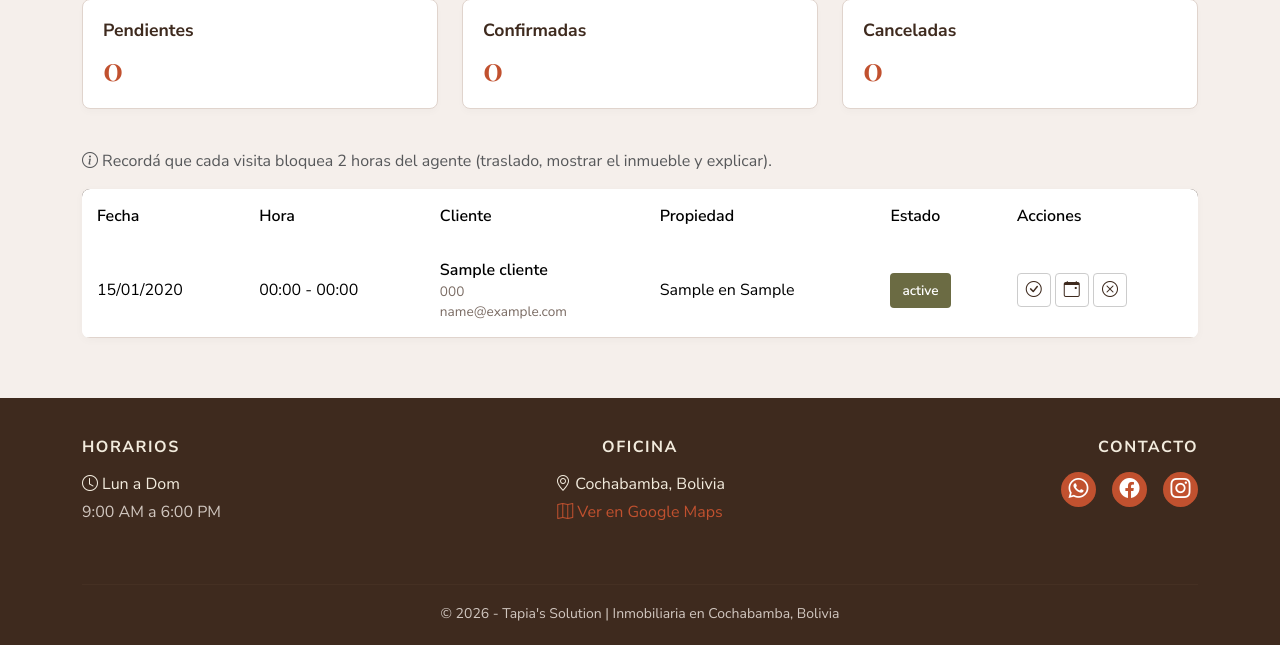
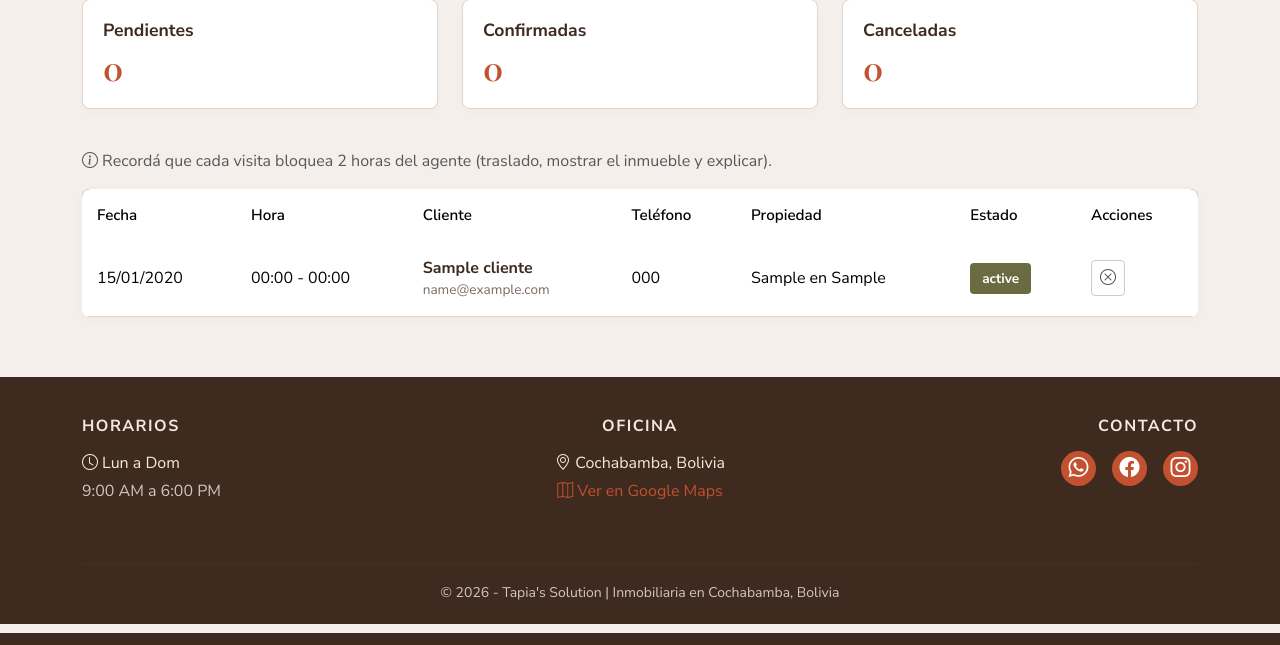
Before and after one commit to Kirito-creador/tapias_solution, a PHP site: page /citas_agente.php in a window 1280 px wide. Shown: the part 167-812 px from the top of the page. Run offline with PHP 8.4, Linux system fonts and the light colour scheme; the visitor is signed in with stand-in values (Sample User, id 1); tables that the repository leaves empty or names only in its code hold one stand-in row (values such as "Sample post").

Commit message:
Se corrigio agendar_cita, y citas_agente

```diff
--- a/citas_agente.php
+++ b/citas_agente.php
@@ -9,11 +9,11 @@ if (!isset($_SESSION['rol']) || $_SESSION['rol'] != 'Agente') {
 
 $id_agente = $_SESSION['id_usuario'];
 
-// Consultar citas del agente con los datos del cliente y propiedad
+// Consultar citas del agente (unificando los datos)
 $sql = "SELECT c.id_cita, c.fecha_cita, c.hora_inicio, c.hora_fin,
                cli.nombre_completo AS cliente_nombre, cli.telefono AS cliente_telefono, cli.email AS cliente_email,
                p.tipo AS prop_tipo, p.zona AS prop_zona,
-               ec.nombre_estado AS estado_actual
+               ec.nombre_estado AS estado_actual, c.id_estado_cita
         FROM cita c
         INNER JOIN cliente cli ON c.id_cliente = cli.id_cliente
         INNER JOIN propiedad p ON c.id_propiedad = p.id_propiedad
@@ -23,13 +23,12 @@ $sql = "SELECT c.id_cita, c.fecha_cita, c.hora_inicio, c.hora_fin,
 
 $resultado = mysqli_query($conexion, $sql);
 
-// Contadores para las tarjetas
+// Contadores para las tarjetas superiores
 $pendientes = 0;
 $confirmadas = 0;
 $canceladas = 0;
+$citas = [];
 
-// Guardamos los datos en un array para no tener que consultar dos veces
-$citas = [];
 while ($fila = mysqli_fetch_assoc($resultado)) {
     $citas[] = $fila;
     $estado = strtolower($fila['estado_actual']);
@@ -59,34 +58,35 @@ while ($fila = mysqli_fetch_assoc($resultado)) {
         h1, h2, h3 { font-family: 'Playfair Display', serif; font-weight: 600; }
 
         .card-stat {
-            background-color: #ffffff;
-            border: 1px solid #E0D4CD;
-            border-radius: 8px;
-            padding: 20px;
-            box-shadow: 0 4px 6px rgba(0,0,0,0.02);
+            background-color: #ffffff; border: 1px solid #E0D4CD; border-radius: 8px;
+            padding: 20px; box-shadow: 0 4px 6px rgba(0,0,0,0.02);
         }
         .card-stat h5 { font-weight: 700; color: #3E2A1E; font-size: 1.1rem; }
-        .card-stat h2 { font-family: 'Playfair Display', serif; font-size: 2rem; margin: 0; }
-        .text-pendiente { color: #C1512F; }
-        .text-confirmada { color: #C1512F; }
-        .text-cancelada { color: #C1512F; }
+        .card-stat h2 { font-family: 'Playfair Display', serif; font-size: 2rem; margin: 0; color: #C1512F; }
 
         .table-container { background-color: white; border-radius: 8px; overflow: hidden; box-shadow: 0 2px 10px rgba(0,0,0,0.03); }
         .table-custom thead { background-color: #3E2A1E; color: white; }
-        .table-custom thead th { font-weight: 600; padding: 15px; border: none; }
+        .table-custom thead th { font-weight: 600; padding: 15px; border: none; font-size: 0.95rem; }
         .table-custom tbody td { padding: 15px; vertical-align: middle; border-bottom: 1px solid #E0D4CD; }
 
-        .cliente-info { font-weight: 600; }
+        .cliente-info { font-weight: 700; color: #3E2A1E; }
         .cliente-sub { font-size: 0.85rem; color: #7A6B63; }
 
-        .badge-estado { padding: 8px 12px; border-radius: 4px; font-size: 0.85rem; font-weight: 600; color: white; }
-        .bg-pendiente { background-color: #6B6B43; }
-        .bg-confirmada { background-color: #C1512F; }
-        .bg-completada { background-color: #6B6B43; }
-        .bg-cancelada { background-color: #555555; }
+        .badge-estado { padding: 6px 12px; border-radius: 4px; font-size: 0.85rem; font-weight: 700; color: white; }
+        .bg-pendiente { background-color: #6B6B43; } /* Verde Oliva */
+        .bg-confirmada { background-color: #C1512F; } /* Terracota */
+        .bg-completada { background-color: #6B6B43; } /* Verde Oliva */
+        .bg-cancelada { background-color: #555555; } /* Gris */
 
-        .btn-accion { background-color: transparent; border: 1px solid #ccc; border-radius: 4px; padding: 4px 8px; color: #3E2A1E; transition: 0.3s; }
-        .btn-accion:hover { background-color: #f0f0f0; }
+        /* Botones de acción cuadrados */
+        .btn-accion {
+            background-color: transparent; border: 1px solid #ccc; border-radius: 4px;
+            padding: 5px 8px; color: #555; transition: 0.3s; display: inline-flex;
+            align-items: center; justify-content: center; text-decoration: none;
+        }
+        .btn-accion:hover { background-color: #f0f0f0; color: #3E2A1E; border-color: #999; }
+        .btn-accion.confirmar:hover { color: #C1512F; border-color: #C1512F; }
+        .btn-accion.cancelar:hover { color: #dc3545; border-color: #dc3545; }
     </style>
 </head>
 <body>
@@ -142,6 +142,7 @@ while ($fila = mysqli_fetch_assoc($resultado)) {
                         <th>Fecha</th>
                         <th>Hora</th>
                         <th>Cliente</th>
+                        <th>Teléfono</th>
                         <th>Propiedad</th>
                         <th>Estado</th>
                         <th>Acciones</th>
@@ -155,9 +156,9 @@ while ($fila = mysqli_fetch_assoc($resultado)) {
                                 <td><?= date('H:i', strtotime($cita['hora_inicio'])) ?> - <?= date('H:i', strtotime($cita['hora_fin'])) ?></td>
                                 <td>
                                     <div class="cliente-info"><?= htmlspecialchars($cita['cliente_nombre']) ?></div>
-                                    <div class="cliente-sub"><?= htmlspecialchars($cita['cliente_telefono']) ?></div>
                                     <div class="cliente-sub"><?= htmlspecialchars($cita['cliente_email']) ?></div>
                                 </td>
+                                <td><?= htmlspecialchars($cita['cliente_telefono']) ?></td>
                                 <td><?= htmlspecialchars($cita['prop_tipo']) ?> en <?= htmlspecialchars($cita['prop_zona']) ?></td>
                                 <td>
                                     <?php
@@ -170,16 +171,24 @@ while ($fila = mysqli_fetch_assoc($resultado)) {
                                     <span class="badge-estado <?= $clase ?>"><?= htmlspecialchars($cita['estado_actual']) ?></span>
                                 </td>
                                 <td>
-                                    <!-- Botones de acción (solo visuales por ahora) -->
-                                    <button class="btn-accion" title="Confirmar"><i class="bi bi-check-circle"></i></button>
-                                    <button class="btn-accion" title="Reprogramar"><i class="bi bi-calendar-event"></i></button>
-                                    <button class="btn-accion" title="Cancelar"><i class="bi bi-x-circle"></i></button>
+                                    <!-- Botones de acción: Confirmar, Completar, Cancelar -->
+                                    <?php if ($estado == 'pendiente'): ?>
+                                        <a href="cambiar_estado_cita.php?id=<?= $cita['id_cita'] ?>&estado=2" class="btn-accion confirmar" title="Confirmar Cita"><i class="bi bi-check-circle"></i></a>
+                                    <?php endif; ?>
+
+                                    <?php if ($estado == 'confirmada' || $estado == 'pendiente'): ?>
+                                        <a href="cambiar_estado_cita.php?id=<?= $cita['id_cita'] ?>&estado=3" class="btn-accion" title="Completar Visita"><i class="bi bi-check2-square"></i></a>
+                                    <?php endif; ?>
+
+                                    <?php if ($estado != 'cancelada' && $estado != 'completada'): ?>
+                                        <a href="cambiar_estado_cita.php?id=<?= $cita['id_cita'] ?>&estado=4" class="btn-accion cancelar" title="Cancelar Cita" onclick="return confirm('¿Seguro que deseas cancelar esta cita?');"><i class="bi bi-x-circle"></i></a>
+                                    <?php endif; ?>
                                 </td>
                             </tr>
                         <?php endforeach; ?>
                     <?php else: ?>
                         <tr>
-                            <td colspan="6" class="text-center py-4">No tienes citas registradas.</td>
+                            <td colspan="7" class="text-center py-4">No tienes citas registradas.</td>
                         </tr>
                     <?php endif; ?>
                 </tbody>
```
Also changed, not shown: agendar_cita.php (+67 -20 lines).
